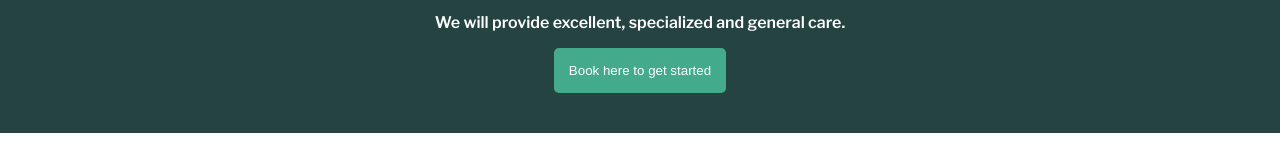
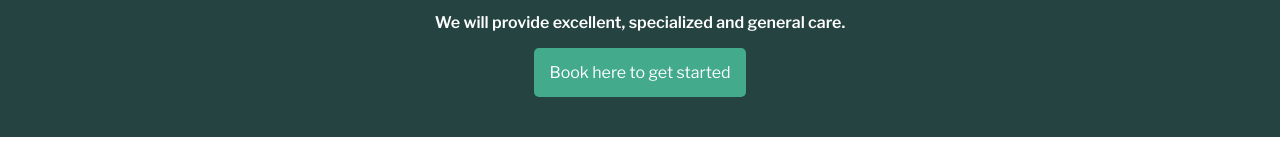
Before and after one commit to EthMiC/TennaAdam, a plain HTML site: page index.html in a window 1280 px wide. Shown: the part 1181-1328 px from the top of the page. Drawn offline with nearby package versions, Linux system fonts and the light colour scheme.

Commit message:
fix link buttons

```diff
--- a/index.html
+++ b/index.html
@@ -64,7 +64,7 @@
             <h1>We are Tenna Adam</h1>
             <p>You can book anytime and any place</p>
             <p>We will provide excellent, specialized and general care.</p>
-            <button>Book here to get started</button>
+            <a href="./booking" class="link_button">Book here to get started</a>
         </div>
     </section>
     <section id="about_us">
--- a/style.css
+++ b/style.css
@@ -48,12 +48,17 @@ p {
     font-weight: 600;
 }
 
-button {
+.link_button {
+    display: block;
+    width: fit-content;
+    margin: auto;
     padding: 15px;
+    box-sizing: border-box;
     background-color: var(--action_color);
     color: var(--base_color);
     border: none;
     border-radius: 5px;
+    text-decoration: none;
 }
 
 header {
@@ -96,6 +101,7 @@ header > #menu_bar {
 header > #menu_bar > #branding {
     text-decoration: none;
     color: var(--base_color);
+    background: none;
     font-family: "Righteous", sans-serif;
     font-weight: 400;
     font-style: normal;
```
